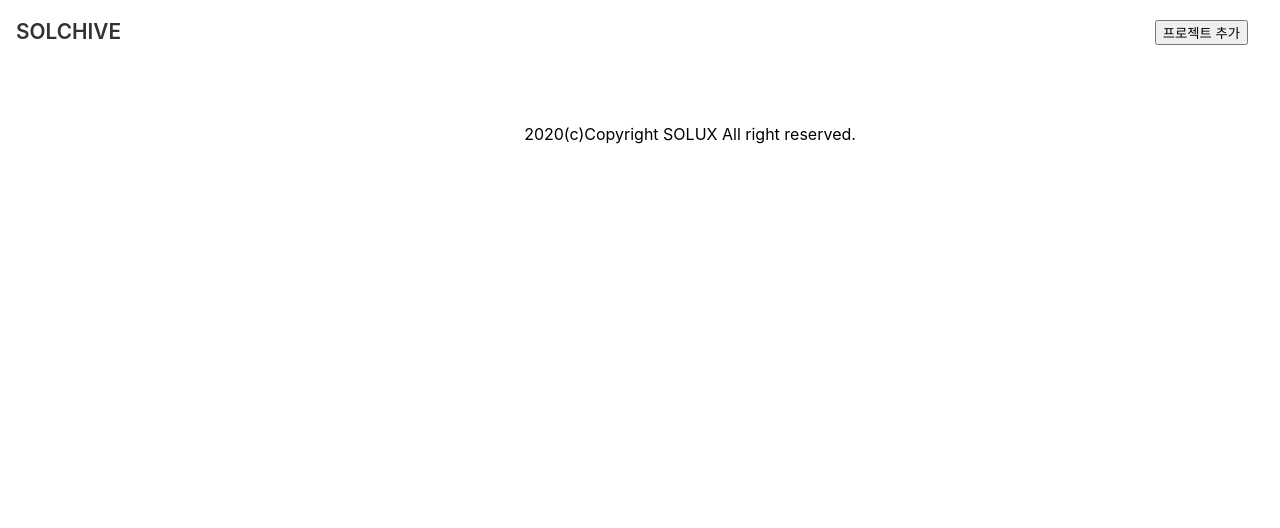
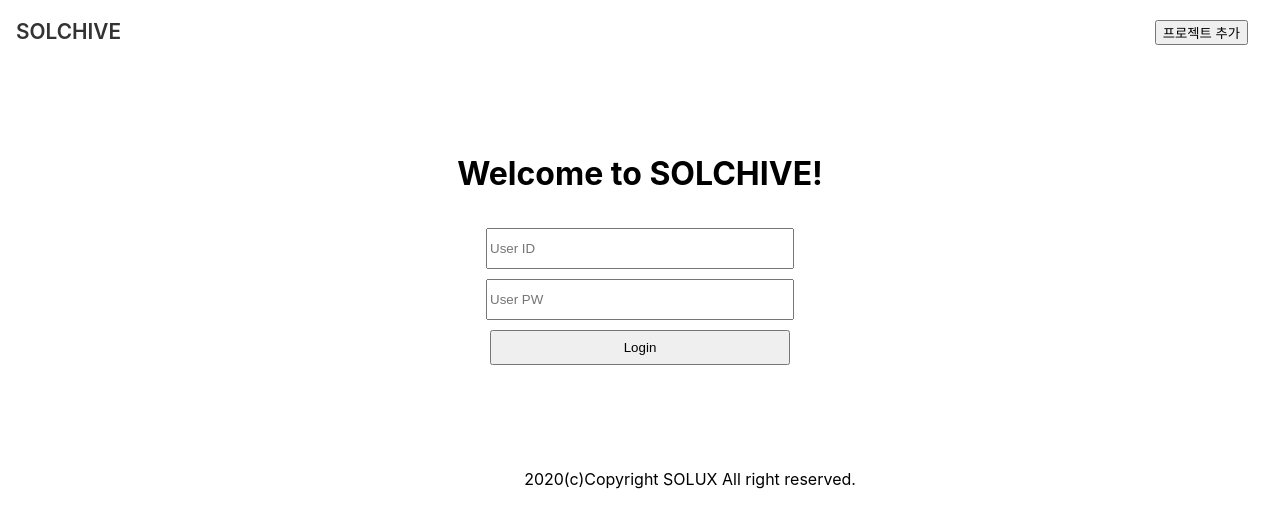
Before and after one commit to mori8/solchive, a React (Create React App) app in the folder solchive/: page /login in a window 1280 px wide. Shown: the top 528 px of the page. Built offline with nearby package versions, Linux system fonts and the light colour scheme; the HTML template or start-up script is replaced by a standard one.

Commit message:
로그인 UI구현

```diff
--- a/solchive/src/App.js
+++ b/solchive/src/App.js
@@ -6,6 +6,7 @@ import Project from './components/Project';
 import ProjectList from './components/ProjectList';
 import CreateProject from './components/CreateProject';
 import UpdateProject from './components/UpdateProject';
+import Login from './components/Login';
 
 function App() {
   return (
@@ -15,6 +16,7 @@ function App() {
         <Route path="/projects/:id" component={Project}/>
         <Route path="/create" component={CreateProject}/>
         <Route path="/update" component={UpdateProject}/>
+        <Route path="/login" component={Login}/>
         <Footer/>
     </div>
   );
--- /dev/null
+++ b/solchive/src/components/Login.js
@@ -0,0 +1,43 @@
+import React, { Component } from 'react';
+
+class Login extends Component {
+    render() {
+
+        const containerStyle = {
+            textAlign: "center",
+            padding: "50px"
+        }
+
+        const headTitlestyle ={
+            margin: "30px",
+        }
+
+        const loginAreastyle = {
+            margin: "5px",
+            width: "300px",
+            height: "35px"
+        }
+
+        return (
+            <div class="wrapper">
+                <div style = {containerStyle} class="container">
+                    <h1 style = {headTitlestyle} >Welcome to SOLCHIVE!</h1>
+                    <form class="loginForm">
+                        <div>
+                            <input style = {loginAreastyle} type="text" placeholder="User ID" />
+                        </div>
+                        <div>
+                            <input style = {loginAreastyle} type="password" placeholder="User PW" />
+                        </div>
+                        <div>
+                            <button style = {loginAreastyle} type="submit" id = "login_btn">Login</button>
+                        </div>
+                    </form>
+                </div>
+
+            </div>
+        );
+    }
+}
+
+export default Login;
```
